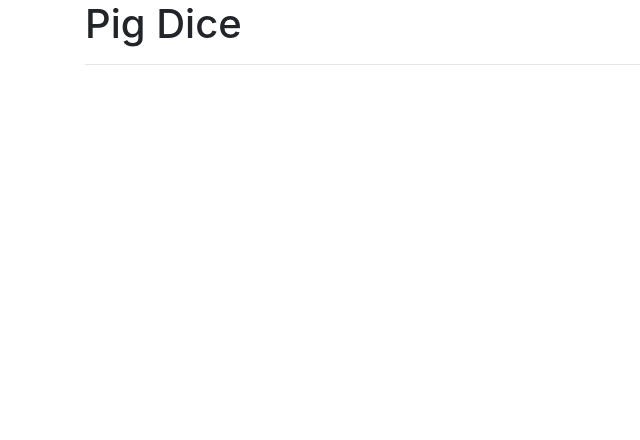
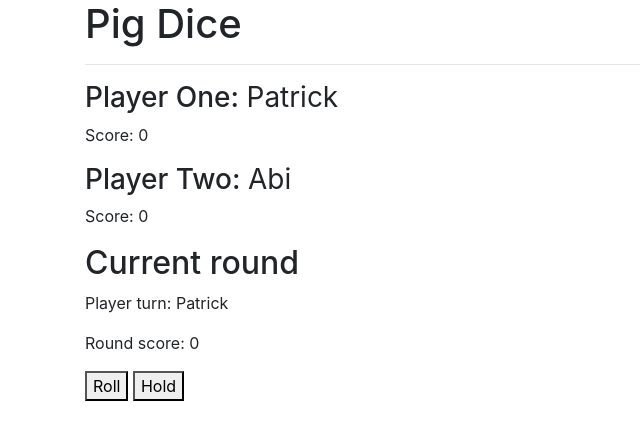
Before and after one commit to Patrick-Dolan/pig-dicev2, a plain HTML site: page index.html in a window 1280 px wide. Both pictures are taken after a click on the button "Start Game". Shown: the whole page, without its empty margins (0-640 px from the left). Drawn offline with nearby package versions, Linux system fonts and the light colour scheme.

Commit message:
add game information display and play buttons

```diff
--- a/css/styles.css
+++ b/css/styles.css
@@ -1,3 +1,10 @@
 .hidden {
   display: none;
 }
+.show {
+  display: block;
+}
+
+.display-names {
+  font-weight: 400;
+}
--- a/index.html
+++ b/index.html
@@ -22,5 +22,16 @@
       <button type="submit">Start Game</button>
     </form>
   </div>
+  <div id="game-display" class="hidden">
+    <h3>Player One: <span id="player-one-name-display" class="display-names"></span></h3>
+    <p>Score: <span id="player-one-score-display">0</span></p>
+    <h3>Player Two: <span id="player-two-name-display" class="display-names"></span></h3>
+    <p>Score: <span id="player-two-score-display">0</span></p>
+    <h2>Current round</h2>
+    <p>Player turn: <span id="current-player-turn-display"></span></p>
+    <p>Round score: <span id="round-score-display">0</span></p>
+    <button id="roll-button">Roll</button>
+    <button id="hold-button">Hold</button>
+  </div>
 </body>
 </html>
--- a/js/scripts.js
+++ b/js/scripts.js
@@ -72,17 +72,40 @@ Game.prototype.getWinner = function() {
 // UI Logic
 // ==========================
 
+function displayCurrentRoundInfo(game) {
+  document.querySelector("#current-player-turn-display").innerText = game.players[game.playerTurn].name;
+  document.querySelector("#round-score-display").innerText = game.roundScore;
+  // TODO replace following score displays with dynamically changing values for player
+  document.querySelector("#player-one-score-display").innerText = game.players[0].score;
+  document.querySelector("#player-two-score-display").innerText = game.players[1].score;
+}
+
 window.addEventListener("load", () => {
   let game = new Game();
 
   document.getElementById("player-name-form").addEventListener("submit", (e) => {
     e.preventDefault();
-    document.querySelector("#form-display").classList.add("hidden");
     let playerOneName = document.querySelector("#playerOneName").value;
     let playerTwoName = document.querySelector("#playerTwoName").value;
     let playerOne = new Player(playerOneName);
     let playerTwo = new Player(playerTwoName);
     game.addPlayer(playerOne);
     game.addPlayer(playerTwo);
+
+    document.querySelector("#player-one-name-display").innerText = playerOne.name;
+    document.querySelector("#player-two-name-display").innerText = playerTwo.name;
+    document.querySelector("#form-display").classList.add("hidden");
+    document.querySelector("#game-display").classList.add("show");
+    displayCurrentRoundInfo(game)
+  });
+
+  document.getElementById("roll-button").addEventListener("click", () => {
+    let currentRoll = game.rollDice();
+    game.evaluateRoll(currentRoll);
+    displayCurrentRoundInfo(game);
+  });
+
+  document.getElementById("hold-button").addEventListener("click", () => {
+    alert("hold clicked");
   });
 });
```
